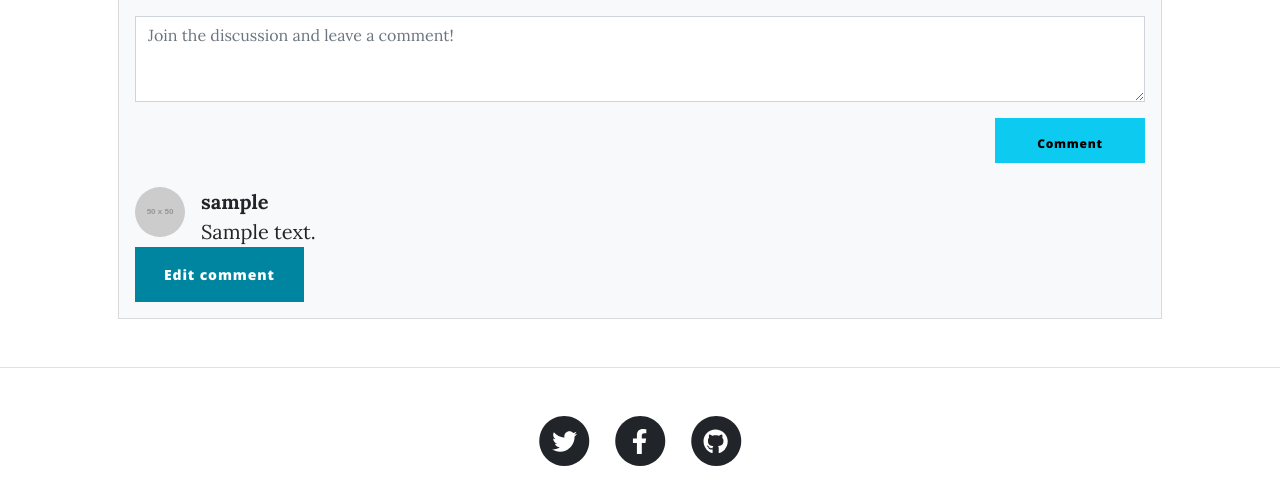
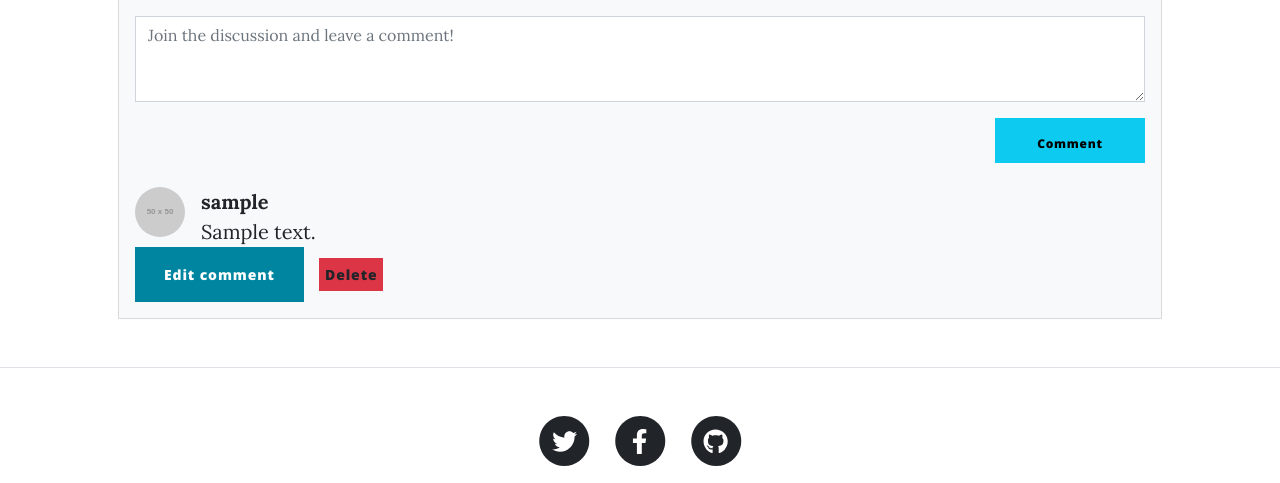
Before and after one commit to 2gang/ifp-flask-study, a Flask app: page /posts/1 in a window 1280 px wide. Shown: the part 822-1305 px from the top of the page. Run offline with Flask 2, Linux system fonts and the light colour scheme; a user stored in the database is signed in; tables that the repository leaves empty hold one stand-in row (values such as "Sample post"); grey boxes labelled with a size stand in for pictures from a placeholder-image service; some libraries are stand-ins or nearby versions.

Commit message:
add post edit,delete and comment delete

```diff
--- a/blog/templates/post_detail.html
+++ b/blog/templates/post_detail.html
@@ -79,6 +79,10 @@
                                         data-bs-target="#editCommentModal{{ comment.id }}">
                                     Edit comment
                                 </button>
+                                 <!-- 댓글 삭제 버튼 -->
+                                <button class="btn btn-danger" style="padding: 5px; margin: 10px;" id="edit-button">
+                                <a href="{{ url_for("views.delete_comment", id=post.id) }}">Delete</a>
+                                </button>
                                 <!-- Modal -->
                                 <div class="modal fade" id="editCommentModal{{ comment.id }}" tabindex="-1"
                                      aria-labelledby="exampleModalLabel" aria-hidden="true">
```
